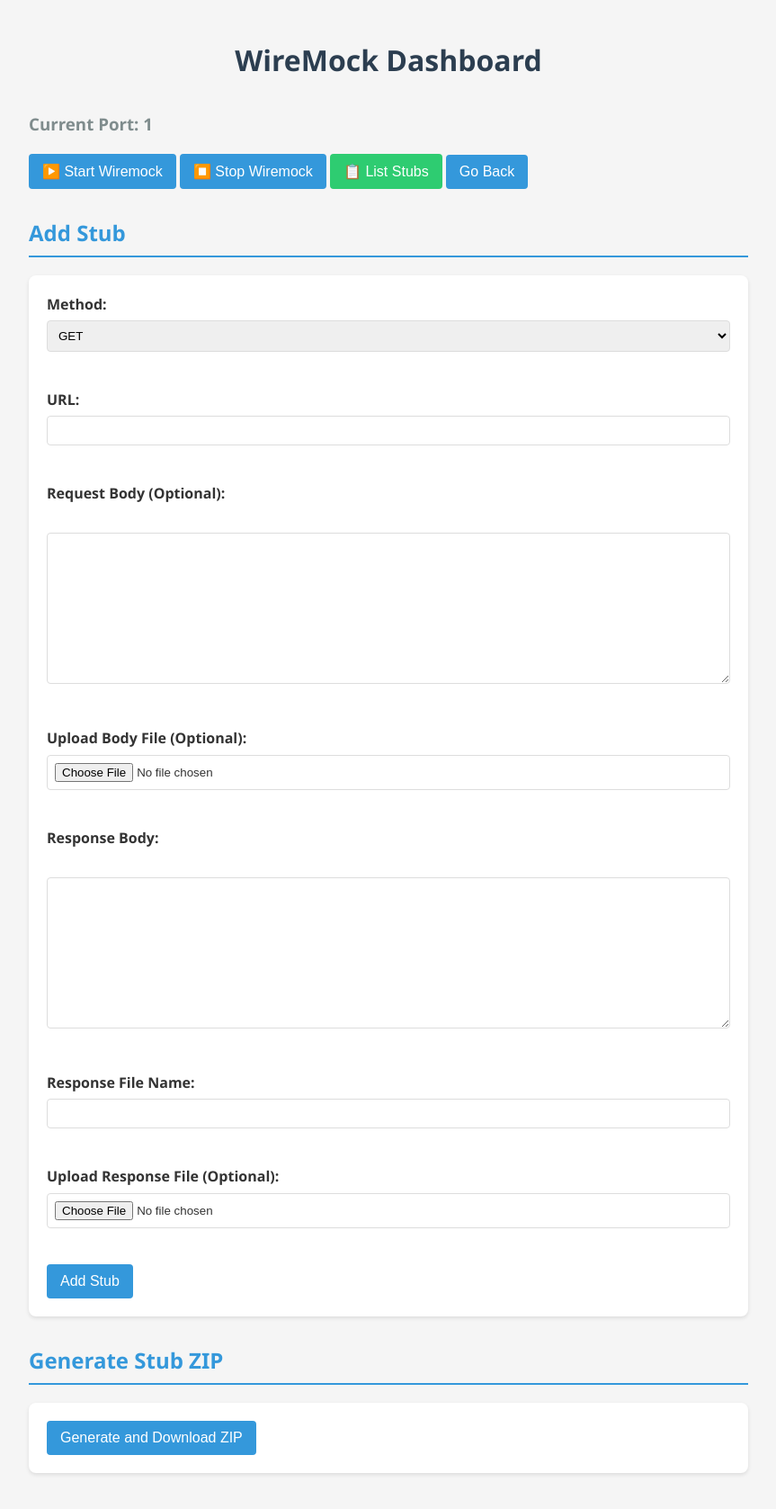
After one commit to rens02/mockwiz, a Flask app: page /dashboard in a window 1280 px wide. The commit adds this page. Shown: the whole page at 90% size, without its empty margins (208-1071 px from the left). Run offline with Flask 3, Linux system fonts and the light colour scheme; the visitor is signed in with stand-in values (Sample User, id 1).

```diff
--- a/app.py
+++ b/app.py
@@ -1,33 +1,108 @@
+import os
+import subprocess
+import signal
+import threading
+import re
+import json
 import shutil
-
+import zipfile
+from datetime import datetime
 from flask import Flask, render_template, request, send_file, session, redirect, url_for, flash, jsonify
-from datetime import datetime
-import os
-import json
-import zipfile
-import re
-from uuid import uuid4
 
 app = Flask(__name__)
-app.secret_key = 'wiremock-secret-key'  # Ganti ini untuk produksi
+app.secret_key = 'wiremock-secret-key'
+
+wiremock_processes = {}
+
+# Utility to capture and log Wiremock outputs
+def stream_logs(port):
+    log_file_path = f'wiremock_instances/{port}/wiremock.log'
+    os.makedirs(os.path.dirname(log_file_path), exist_ok=True)
+
+    def log_stream(pipe):
+        with open(log_file_path, 'a') as f:
+            for line in iter(pipe.readline, b''):
+                decoded_line = line.decode().strip()
+                f.write(decoded_line + '\n')
+    return log_stream
+
+def start_wiremock(port):
+    wiremock_dir = f'wiremock_instances/{port}'
+    os.makedirs(wiremock_dir, exist_ok=True)
+    cmd = [
+        'java', '-jar', 'static/wiremock/wiremock-jre8-standalone-2.35.0.jar',
+        '--port', str(port), '--root-dir', wiremock_dir
+    ]
+    process = subprocess.Popen(cmd, stdout=subprocess.PIPE, stderr=subprocess.STDOUT)
+    thread = threading.Thread(target=stream_logs(port), args=(process.stdout,), daemon=True)
+    thread.start()
+    wiremock_processes[port] = process
 
 @app.route('/')
 def index():
-    return render_template('index.html', pesan=None)
+    ports = []
+    instance_path = os.path.join(os.getcwd(), 'wiremock_instances')
+    if os.path.exists(instance_path):
+        ports = [p for p in os.listdir(instance_path) if p.isdigit()]
+    return render_template('index.html', pesan=None, ports=ports)
 
 
 @app.route('/set_port', methods=['POST'])
 def set_port():
-    port = request.form['port']
+    selected = request.form.get('port')
+    new_port = request.form.get('new_port')
+
+    port = new_port.strip() if new_port else selected
+
+    if not port or not port.isdigit():
+        flash("Port must be numeric and not empty", "error")
+        return redirect(url_for('index'))
+
     session['current_port'] = port
-    return redirect(url_for('index'))
+    return redirect(url_for('dashboard'))
+
+@app.route('/dashboard')
+def dashboard():
+    if 'current_port' not in session:
+        return redirect(url_for('index'))
+    return render_template('dashboard.html', pesan=None)
+
 
 
 @app.route('/reset_port', methods=['POST'])
 def reset_port():
-    if 'current_port' in session:
-        session.pop('current_port')
+    session.pop('current_port', None)
     return jsonify({'success': True})
+
+@app.route('/start_instance', methods=['POST'])
+def start_instance():
+    port = session.get('current_port')
+    if port and port not in wiremock_processes:
+        start_wiremock(port)
+        return jsonify({'success': True, 'message': f'Started Wiremock on port {port}.'})
+    return jsonify({'success': False, 'message': 'Port not set or already running.'})
+
+@app.route('/stop_instance', methods=['POST'])
+def stop_instance():
+    port = session.get('current_port')
+    process = wiremock_processes.get(port)
+    if process:
+        try:
+            # First try graceful termination
+            process.terminate()
+            try:
+                process.wait(timeout=5)
+            except subprocess.TimeoutExpired:
+                # If still alive, force kill
+                process.kill()
+                process.wait(timeout=5)
+
+            del wiremock_processes[port]
+            return jsonify({'success': True, 'message': f'Stopped Wiremock on port {port}.'})
+        except Exception as e:
+            return jsonify({'success': False, 'message': f'Error stopping Wiremock: {str(e)}'})
+    return jsonify({'success': False, 'message': 'No running instance found.'})
+
 
 @app.route('/add_stub', methods=['POST'])
 def add_stub():
@@ -45,39 +120,43 @@ def add_stub():
         os.makedirs(f"{wiremock_folder}/mappings", exist_ok=True)
         os.makedirs(f"{wiremock_folder}/__files", exist_ok=True)
 
-        # Simpan response
         res_filename = f"{response_file_name}-res.json"
         with open(f"{wiremock_folder}/__files/{res_filename}", 'w') as f:
             json.dump(json.loads(response_body), f)
 
-        # Buat request
-        request_stub = {
-            "method": method,
-            "urlPath": url,
-        }
+        request_stub = {"method": method, "urlPath": url}
         if body:
             request_stub["body"] = json.loads(body)
 
-        # Simpan stub mapping
         mapping_filename = f"{response_file_name}-req.json"
-        stub = {
-            "request": request_stub,
-            "response": {
-                "status": 200,
-                "bodyFileName": res_filename,
-                "headers": {"Content-Type": "application/json"}
-            }
-        }
+        stub = {"request": request_stub, "response": {"status": 200, "bodyFileName": res_filename, "headers": {"Content-Type": "application/json"}}}
 
         with open(f"{wiremock_folder}/mappings/{mapping_filename}", 'w') as f:
             json.dump(stub, f)
-
-            sukses = "Stub berhasil ditambahkan."
+        sukses = "Stub berhasil ditambahkan."
 
     except Exception as e:
-        return render_template('index.html', pesan=e)
+        return render_template('dashboard.html', pesan=str(e))
 
-    return render_template('index.html', pesan=sukses)
+    return render_template('dashboard.html', pesan=sukses)
+
+@app.route('/generate_zip')
+def generate_zip():
+    port = session.get('current_port')
+    if not port:
+        return "Port not set", 400
+
+    wiremock_folder = f"wiremock_instances/{port}"
+    shutil.copy('static/wiremock/wiremock-jre8-standalone-2.35.0.jar', wiremock_folder)
+    shutil.copy('static/wiremock/start.bat', wiremock_folder)
+
+    zip_filename = f"wiremock_{port}.zip"
+    with zipfile.ZipFile(zip_filename, 'w') as zipf:
+        for root, dirs, files in os.walk(wiremock_folder):
+            for file in files:
+                zipf.write(os.path.join(root, file), os.path.relpath(os.path.join(root, file), wiremock_folder))
+
+    return send_file(zip_filename, as_attachment=True)
 
 @app.route('/list_stubs')
 def list_stubs():
@@ -102,24 +181,53 @@ def list_stubs():
                             os.path.getmtime(f"{mappings_dir}/{filename}")
                         ).strftime('%Y-%m-%d %H:%M:%S')
                     })
-        # Urutkan berdasarkan created_at (terbaru pertama)
         stubs.sort(key=lambda x: x['created_at'], reverse=True)
         return render_template('list_stubs.html', stubs=stubs)
     except FileNotFoundError:
         return render_template('list_stubs.html', stubs=[])
 
+@app.route('/view_stub/<filename>')
+def view_stub(filename):
+    if not re.match(r'^[a-zA-Z0-9_\-]+\.json$', filename):
+        flash("Nama file tidak valid", "error")
+        return redirect(url_for('list_stubs'))
+
+    port = session.get('current_port')
+    mappings_path = f"wiremock_instances/{port}/mappings/{filename}"
+
+    try:
+        with open(mappings_path, 'r') as f:
+            stub_content = json.load(f)
+
+        request_data = stub_content.get('request', {})
+        response_data = stub_content.get('response', {})
+        response_body = {}
+
+        response_file_name = response_data.get('bodyFileName')
+        if response_file_name:
+            with open(f"wiremock_instances/{port}/__files/{response_file_name}", 'r') as rf:
+                response_body = json.load(rf)
+
+        return render_template(
+            'view_stub.html',
+            filename=filename,
+            request_data=request_data,
+            response_data=response_data,
+            response_body=response_body
+        )
+    except FileNotFoundError:
+        flash("File tidak ditemukan", "error")
+        return redirect(url_for('list_stubs'))
+
 @app.route('/delete_stub/<filename>')
 def delete_stub(filename):
-    # Security: Validasi filename
     if not re.match(r'^[a-zA-Z0-9_\-]+\.json$', filename):
         flash("Nama file tidak valid", "error")
         return redirect(url_for('list_stubs'))
 
     port = session['current_port']
     try:
-        # Hapus mapping file
         os.remove(f"wiremock_instances/{port}/mappings/{filename}")
-        # Hapus response file (jika ada)
         res_file = filename.replace('-req.json', '-res.json')
         res_path = f"wiremock_instances/{port}/__files/{res_file}"
         if os.path.exists(res_path):
@@ -130,50 +238,6 @@ def delete_stub(filename):
 
     return redirect(url_for('list_stubs'))
 
-@app.route('/generate_zip')
-def generate_zip():
-    if 'current_port' not in session:
-        return "Port not set", 400
-
-    port = session['current_port']
-    wiremock_folder = f"wiremock_instances/{port}"
-
-    # Create port.txt
-    with open(f"{wiremock_folder}/port.txt", 'w') as f:
-        f.write(str(port))
-
-    shutil.copy('static/wiremock/wiremock-jre8-standalone-2.35.0.jar',
-                f"{wiremock_folder}")
-    shutil.copy('static/wiremock/start.bat',
-                f"{wiremock_folder}/start.bat")
-
-    # Zip everything
-    zip_filename = f"wiremock_{port}.zip"
-    with zipfile.ZipFile(zip_filename, 'w') as zipf:
-        for root, dirs, files in os.walk(wiremock_folder):
-            for file in files:
-                if not file.startswith('.'):
-                    zipf.write(
-                        os.path.join(root, file),
-                        os.path.relpath(os.path.join(root, file), wiremock_folder))
-
-    return send_file(zip_filename, as_attachment=True)
-
-# @app.route('/generate_zip')
-# def generate_zip():
-#     if 'current_port' not in session:
-#         return "Port belum diatur", 400
-#
-#     port = session['current_port']
-#     wiremock_folder = f"wiremock_instances/{port}"
-#     zip_filename = f"wiremock_instances_{port}.zip"
-#
-#     with zipfile.ZipFile(zip_filename, 'w') as zipf:
-#         for root, dirs, files in os.walk(wiremock_folder):
-#             for file in files:
-#                 zipf.write(os.path.join(root, file), os.path.relpath(os.path.join(root, file), wiremock_folder))
-#
-#     return send_file(zip_filename, as_attachment=True)
 
 if __name__ == '__main__':
     app.run(debug=True, host='0.0.0.0')
--- /dev/null
+++ b/templates/dashboard.html
@@ -0,0 +1,108 @@
+<!DOCTYPE html>
+<html lang="en">
+<head>
+    <meta charset="UTF-8">
+    <meta name="viewport" content="width=device-width, initial-scale=1.0">
+    <title>WireMock Dashboard</title>
+    <link rel="stylesheet" href="{{ url_for('static', filename='css/style.css') }}">
+</head>
+<body>
+<h1>WireMock Dashboard</h1>
+
+{% if session['current_port'] %}
+    <h3>Current Port: {{ session['current_port'] }}</h3>
+
+    <div>
+        <button onclick="startWiremock()" class="btn-start">▶️ Start Wiremock</button>
+        <button onclick="stopWiremock()" class="btn-stop">⏹️ Stop Wiremock</button>
+        <button onclick="window.location.href='/list_stubs'" class="btn-view-stubs">📋 List Stubs</button>
+            <button onclick="location.href='{{ url_for('index') }}'" class="btn-stop">Go Back</button>
+
+
+    </div>
+
+    <div id="wiremockStatus"></div>
+
+    <h2>Add Stub</h2>
+    {% if pesan %}
+        <div class="alert {{ 'success' if 'berhasil' in pesan|string else 'error' }}">{{ pesan }}</div>
+    {% endif %}
+
+    <form method="POST" action="/add_stub" enctype="multipart/form-data">
+        <label for="method">Method:</label>
+        <select name="method" id="method" required>
+            <option value="GET">GET</option>
+            <option value="POST">POST</option>
+            <option value="PUT">PUT</option>
+            <option value="DELETE">DELETE</option>
+        </select><br><br>
+
+        <label for="url">URL:</label>
+        <input type="text" id="url" name="url" required><br><br>
+
+        <label for="body">Request Body (Optional):</label><br>
+        <textarea name="body" id="body" rows="10" cols="50"></textarea><br><br>
+
+        <label for="body_upload">Upload Body File (Optional):</label>
+        <input type="file" id="body_upload" name="body_upload" accept=".json, .txt"><br><br>
+
+        <label for="response_body">Response Body:</label><br>
+        <textarea name="response_body" id="response_body" rows="10" cols="50" required></textarea><br><br>
+
+        <label for="response_file">Response File Name:</label>
+        <input type="text" id="response_file" name="response_file" required><br><br>
+
+        <label for="response_upload">Upload Response File (Optional):</label>
+        <input type="file" id="response_upload" name="response_upload" accept=".json, .txt"><br><br>
+
+        <button type="submit">Add Stub</button>
+    </form>
+
+    <h2>Generate Stub ZIP</h2>
+    <form method="GET" action="/generate_zip">
+        <button type="submit">Generate and Download ZIP</button>
+    </form>
+{% else %}
+    <p>Please set the port first.</p>
+{% endif %}
+
+<script>
+    function startWiremock() {
+        fetch('/start_instance', {method: 'POST'})
+            .then(response => response.json())
+            .then(data => document.getElementById('wiremockStatus').innerText = data.message);
+    }
+
+    function stopWiremock() {
+        fetch('/stop_instance', {method: 'POST'})
+            .then(response => response.json())
+            .then(data => document.getElementById('wiremockStatus').innerText = data.message);
+    }
+
+    document.getElementById('resetPortBtn')?.addEventListener('click', () => {
+        fetch('/reset_port', {method: 'POST'})
+            .then(() => location.reload());
+    });
+
+    function handleJsonUpload(fileInputId, targetTextareaId) {
+        const fileInput = document.getElementById(fileInputId);
+        const textarea = document.getElementById(targetTextareaId);
+
+        fileInput.addEventListener('change', function () {
+            const file = fileInput.files[0];
+            if (!file) return;
+
+            const reader = new FileReader();
+            reader.onload = function (e) {
+                textarea.value = e.target.result;
+            };
+            reader.readAsText(file);
+        });
+    }
+
+    handleJsonUpload('body_upload', 'body');
+    handleJsonUpload('response_upload', 'response_body');
+</script>
+
+</body>
+</html>
--- /dev/null
+++ b/wiremock_instances/889/__files/ra-res.json
@@ -0,0 +1 @@
+{"a": "a"}
--- /dev/null
+++ b/wiremock_instances/889/__files/testing1234-res.json
@@ -0,0 +1 @@
+{"Message": "Hello World"}
--- /dev/null
+++ b/wiremock_instances/889/mappings/ra-req.json
@@ -0,0 +1 @@
+{"request": {"method": "GET", "urlPath": "/618992902/Idol-Mixes"}, "response": {"status": 200, "bodyFileName": "ra-res.json", "headers": {"Content-Type": "application/json"}}}
--- /dev/null
+++ b/wiremock_instances/889/mappings/testing1234-req.json
@@ -0,0 +1 @@
+{"request": {"method": "GET", "urlPath": "/618992902/Idol-Mixes", "body": {"Message": "Hello World"}}, "response": {"status": 200, "bodyFileName": "testing1234-res.json", "headers": {"Content-Type": "application/json"}}}
```
Also changed, not shown: app-bak.py (+197 -55 lines), templates/index.html (+14 -78 lines), templates/list_stubs.html (+8 -7 lines), templates/view_stub.html (added, +42 -0 lines).
